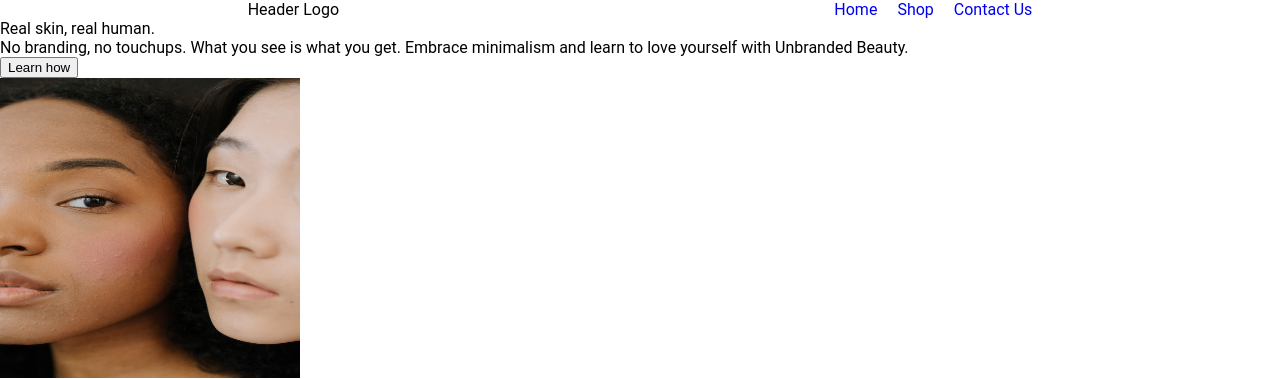
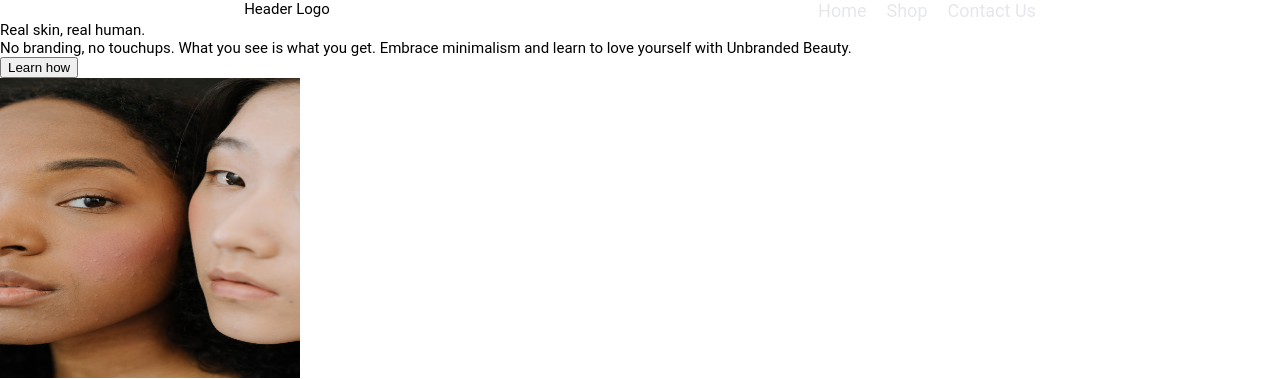
Before and after one commit to janbornindec/landing-page-project, a plain HTML site: page index.html in a window 1280 px wide. Shown: the top 379 px of the page. Drawn offline with Linux system fonts and the light colour scheme.

Commit message:
Add font size to a and body

```diff
--- a/style.css
+++ b/style.css
@@ -3,6 +3,7 @@ body {
     display: flex;
     flex-direction: column;
     font-family: Roboto, sans-serif;
+    font-size: 15px;
 }
 
 img { /*to adjust later*/
@@ -20,6 +21,8 @@ ul {
 
 a {
     text-decoration: none;
+    color: #e5e7eb;
+    font-size: 18px;
 }
 
 .navigation-bar {
```
